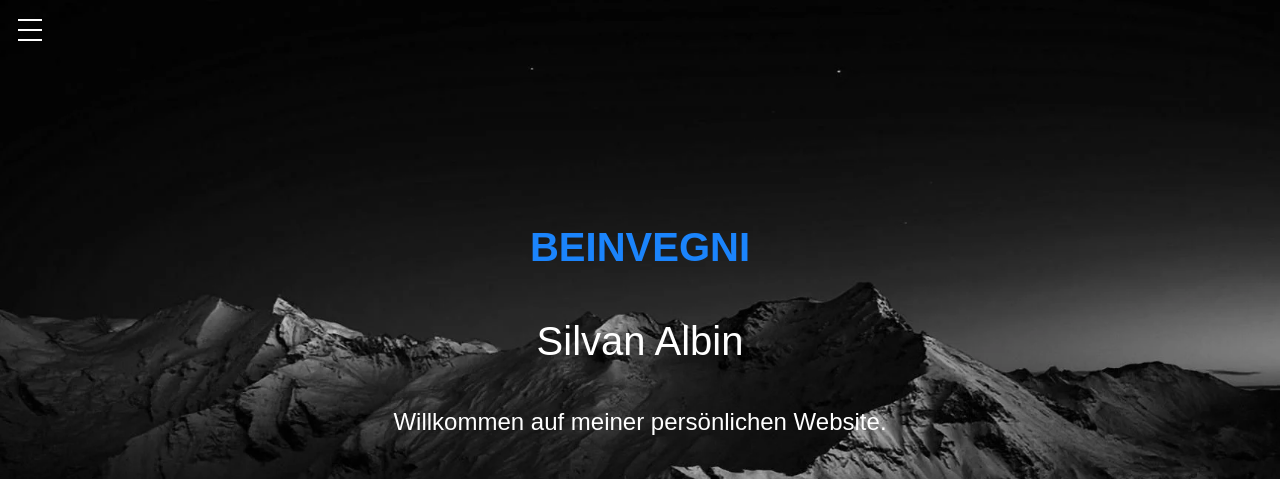
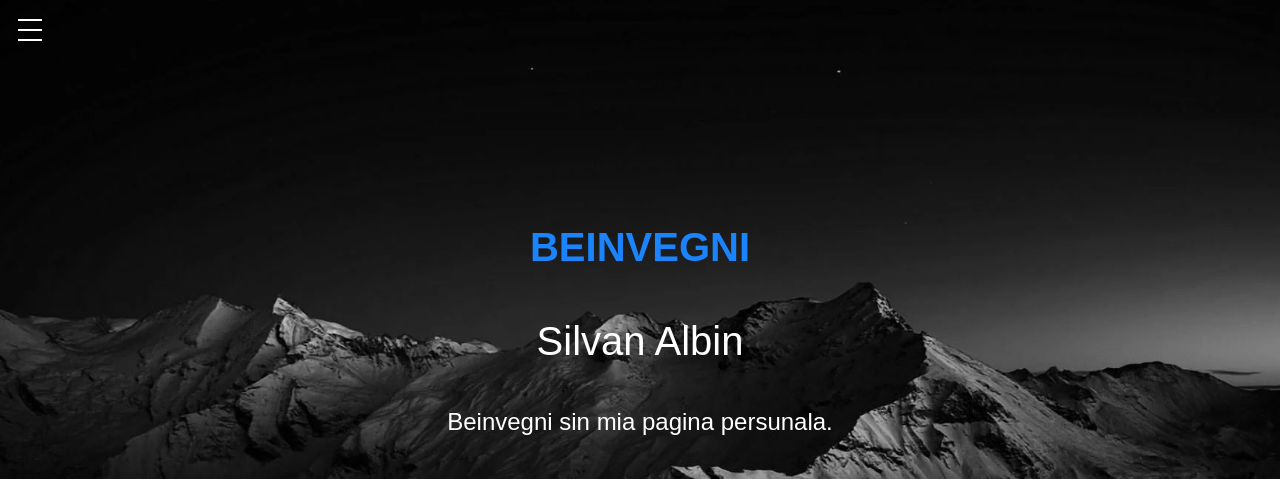
Before and after one commit to SilvanAlbin/personal-website, a plain HTML site: page index.html in a window 1280 px wide. Shown: the top 479 px of the page. Drawn offline with Linux system fonts and the light colour scheme.

Commit message:
Checking changes on personal laptop

```diff
--- a/index.html
+++ b/index.html
@@ -35,7 +35,7 @@
 	<h2>Silvan Albin</h2>
 	<p>
 	  <!-- Add your "About Me" text here -->
-	  Willkommen auf meiner persönlichen Website.
+	  Beinvegni sin mia pagina persunala.
 	</p>
 	<a href="#cv-resume" class="scroll-down-link">
 	  <div class="scroll-down-box">
```
Also changed, not shown: 1 other file.
